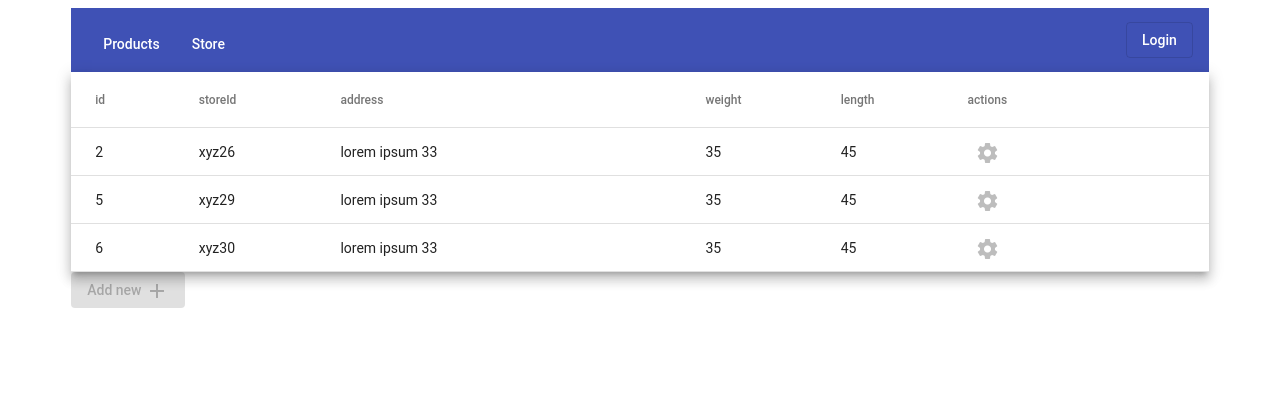
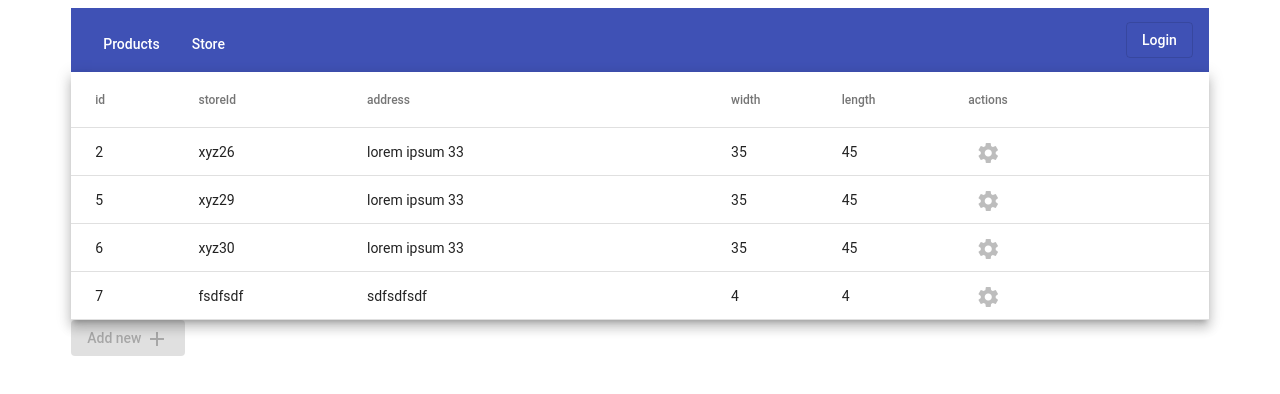
Before and after one commit to SanyiToth/warehouse, an Angular app: page /stores in a window 1280 px wide. Shown: the top 394 px of the page. Built offline with nearby package versions, Linux system fonts and the light colour scheme; data requests are answered from the project's data file.

Commit message:
post service works

```diff
--- a/mock/db.json
+++ b/mock/db.json
@@ -50,22 +50,29 @@
       "id": 2,
       "storeId": "xyz26",
       "address": "lorem ipsum 33",
-      "weight": 35,
+      "width": 35,
       "length": 45
     },
     {
       "id": 5,
       "storeId": "xyz29",
       "address": "lorem ipsum 33",
-      "weight": 35,
+      "width": 35,
       "length": 45
     },
     {
       "id": 6,
       "storeId": "xyz30",
       "address": "lorem ipsum 33",
-      "weight": 35,
+      "width": 35,
       "length": 45
+    },
+    {
+      "storeId": "fsdfsdf",
+      "address": "sdfsdfsdf",
+      "width": 4,
+      "length": 4,
+      "id": 7
     }
   ]
 }
--- a/src/app/shared/dialogs/product-dialog/product-dialog.component.ts
+++ b/src/app/shared/dialogs/product-dialog/product-dialog.component.ts
@@ -1,4 +1,4 @@
-import { Component, OnInit } from '@angular/core';
+import { Component} from '@angular/core';
 import {MatDialogRef} from "@angular/material/dialog";
 import {FormBuilder, FormGroup, Validators} from "@angular/forms";
 
--- a/src/app/shared/dialogs/store-dialog/store-dialog.component.html
+++ b/src/app/shared/dialogs/store-dialog/store-dialog.component.html
@@ -20,9 +20,8 @@
         <input type="number" autofocus matInput placeholder="Length" formControlName="length">
       </mat-form-field>
     </p>
+
+    <button mat-button (click)="dialogRef.close()">Cancel</button>
+    <button mat-button type="submit" [disabled]="storeForm.invalid">Save</button>
   </form>
 </div>
-<div mat-dialog-actions>
-  <button mat-button (click)="dialogRef.close()">Cancel</button>
-  <button mat-button type="submit" [disabled]="storeForm.invalid">Save</button>
-</div>
--- a/src/app/shared/dialogs/store-dialog/store-dialog.component.ts
+++ b/src/app/shared/dialogs/store-dialog/store-dialog.component.ts
@@ -1,6 +1,8 @@
 import {Component, Inject, OnInit} from '@angular/core';
 import {MAT_DIALOG_DATA, MatDialogRef} from "@angular/material/dialog";
 import {FormBuilder, FormGroup, Validators} from "@angular/forms";
+import {StoresService} from "../../services/stores/stores.service";
+import {NotificationService} from "../../services/notification/notification.service";
 
 @Component({
   selector: 'app-dialog',
@@ -11,7 +13,9 @@ export class StoreDialogComponent implements OnInit {
 
   constructor(public dialogRef: MatDialogRef<StoreDialogComponent>,
               private fb: FormBuilder,
-              @Inject(MAT_DIALOG_DATA) public data: any) {
+              @Inject(MAT_DIALOG_DATA) public data: any,
+              private storesService: StoresService,
+              private notification: NotificationService) {
   }
 
   storeForm: FormGroup = this.fb.group({
@@ -23,6 +27,15 @@ export class StoreDialogComponent implements OnInit {
 
 
   onSubmit() {
+    if (this.storeForm.valid)
+      this.storesService.postStore(this.storeForm.value)
+        .subscribe(resp => {
+          this.notification.open('You saved successfully!');
+          this.dialogRef.close()
+        }, error => {
+          this.notification.open('Something went wrong. Try again later!');
+        })
+
 
   }
 
--- a/src/app/shared/services/stores/stores.service.ts
+++ b/src/app/shared/services/stores/stores.service.ts
@@ -1,9 +1,8 @@
-import { Injectable } from '@angular/core';
+import {Injectable} from '@angular/core';
 import {HttpClient} from "@angular/common/http";
 import {Observable} from "rxjs";
 import {environment} from "../../../../environments/environment.prod";
 import {Store} from "../../../feature/stores/store.interface";
-import {Product} from "../products/product.interface";
 
 
 @Injectable({
@@ -20,7 +19,15 @@ export class StoresService {
     return this.http.get<Store[]>(environment.API_URL + StoresService.PATH);
   }
 
-  deleteStore(id: number | undefined): Observable<Product[]> {
-    return this.http.delete<Product[]>(environment.API_URL + StoresService.PATH + `/${id}`);
+  deleteStore(id: number | undefined): Observable<Store[]> {
+    return this.http.delete<Store[]>(environment.API_URL + StoresService.PATH + `/${id}`);
+  }
+
+  postStore(store: Store): Observable<Store> {
+    return this.http.post<Store>(environment.API_URL + StoresService.PATH, store);
+  }
+
+  patchStore(store: Store, id: number): Observable<Store> {
+    return this.http.post<Store>(environment.API_URL + StoresService.PATH + `/${id}`, store);
   }
 }
```
